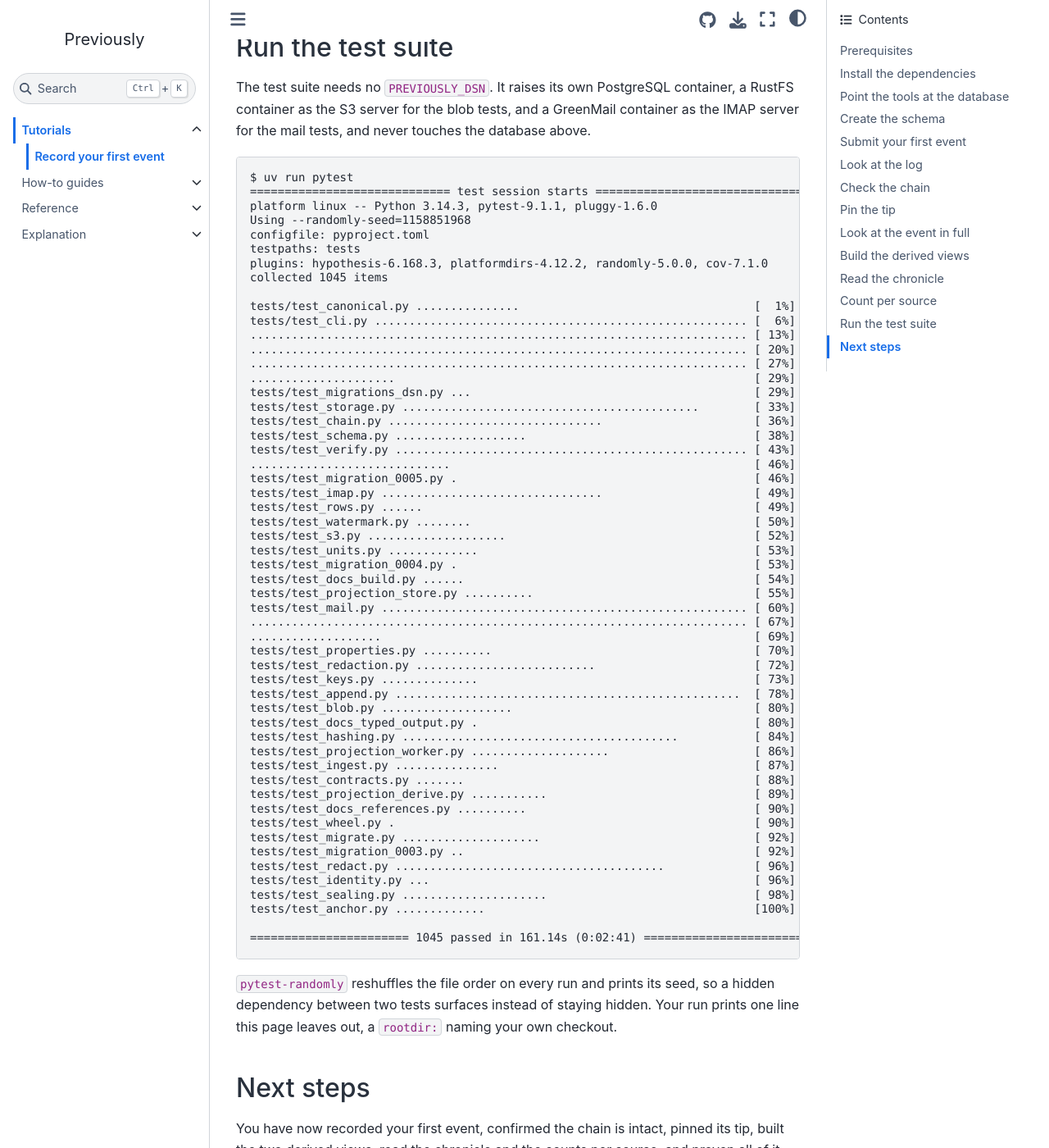
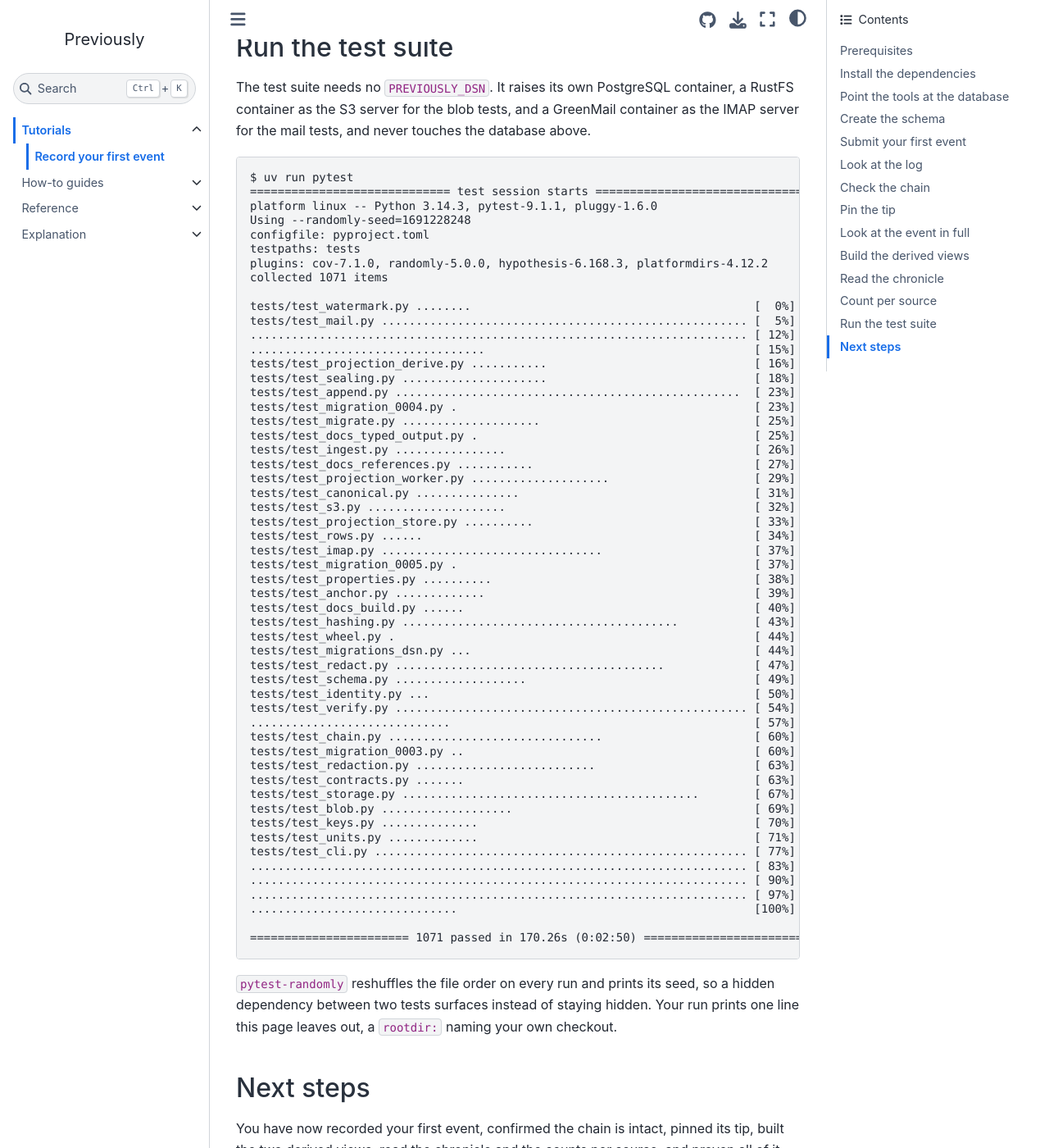
Before and after one commit to jensens/previously, a Sphinx documentation site: the page built from docs/tutorials/record-your-first-event.md, in a window 1280 px wide and 1400 px high, scrolled down 4762 px. Shown: the whole window at 82% size. Built offline with Sphinx 7.4.7 and the Sphinx Book theme 1.1.4, drawn with Linux system fonts in a browser that asks for light colours.

Commit message:
tutorial: retype the test run after the fix wave
The fix wave added 26 tests. Following ruling P-1 of the 2026-10-06
pilot ingest plan, the block was replaced by a placeholder without a
number, the suite run green with `uv run pytest`, and the whole block
typed from that run, the `rootdir:` line left out as the page says:
`1071 passed in 170.26s`. The map quotes the new figure beside the
duration of the suite.

Assisted-By: Claude Opus 5.5 <noreply@anthropic.com>

````diff
--- a/docs/tutorials/record-your-first-event.md
+++ b/docs/tutorials/record-your-first-event.md
@@ -193,57 +193,57 @@ It raises its own PostgreSQL container, a RustFS container as the S3 server for
 $ uv run pytest
 ============================= test session starts ==============================
 platform linux -- Python 3.14.3, pytest-9.1.1, pluggy-1.6.0
-Using --randomly-seed=1158851968
+Using --randomly-seed=1691228248
 configfile: pyproject.toml
 testpaths: tests
-plugins: hypothesis-6.168.3, platformdirs-4.12.2, randomly-5.0.0, cov-7.1.0
-collected 1045 items
+plugins: cov-7.1.0, randomly-5.0.0, hypothesis-6.168.3, platformdirs-4.12.2
+collected 1071 items
 
-tests/test_canonical.py ...............                                  [  1%]
-tests/test_cli.py ...................................................... [  6%]
-........................................................................ [ 13%]
-........................................................................ [ 20%]
-........................................................................ [ 27%]
-.....................                                                    [ 29%]
-tests/test_migrations_dsn.py ...                                         [ 29%]
-tests/test_storage.py ...........................................        [ 33%]
-tests/test_chain.py ...............................                      [ 36%]
-tests/test_schema.py ...................                                 [ 38%]
-tests/test_verify.py ................................................... [ 43%]
-.............................                                            [ 46%]
-tests/test_migration_0005.py .                                           [ 46%]
-tests/test_imap.py ................................                      [ 49%]
-tests/test_rows.py ......                                                [ 49%]
-tests/test_watermark.py ........                                         [ 50%]
-tests/test_s3.py ....................                                    [ 52%]
-tests/test_units.py .............                                        [ 53%]
-tests/test_migration_0004.py .                                           [ 53%]
-tests/test_docs_build.py ......                                          [ 54%]
-tests/test_projection_store.py ..........                                [ 55%]
-tests/test_mail.py ..................................................... [ 60%]
-........................................................................ [ 67%]
-...................                                                      [ 69%]
-tests/test_properties.py ..........                                      [ 70%]
-tests/test_redaction.py ..........................                       [ 72%]
-tests/test_keys.py ..............                                        [ 73%]
-tests/test_append.py ..................................................  [ 78%]
-tests/test_blob.py ...................                                   [ 80%]
-tests/test_docs_typed_output.py .                                        [ 80%]
-tests/test_hashing.py ........................................           [ 84%]
-tests/test_projection_worker.py ....................                     [ 86%]
-tests/test_ingest.py ...............                                     [ 87%]
-tests/test_contracts.py .......                                          [ 88%]
-tests/test_projection_derive.py ...........                              [ 89%]
-tests/test_docs_references.py ..........                                 [ 90%]
-tests/test_wheel.py .                                                    [ 90%]
-tests/test_migrate.py ....................                               [ 92%]
-tests/test_migration_0003.py ..                                          [ 92%]
-tests/test_redact.py .......................................             [ 96%]
-tests/test_identity.py ...                                               [ 96%]
-tests/test_sealing.py .....................                              [ 98%]
-tests/test_anchor.py .............                                       [100%]
+tests/test_watermark.py ........                                         [  0%]
+tests/test_mail.py ..................................................... [  5%]
+........................................................................ [ 12%]
+..................................                                       [ 15%]
+tests/test_projection_derive.py ...........                              [ 16%]
+tests/test_sealing.py .....................                              [ 18%]
+tests/test_append.py ..................................................  [ 23%]
+tests/test_migration_0004.py .                                           [ 23%]
+tests/test_migrate.py ....................                               [ 25%]
+tests/test_docs_typed_output.py .                                        [ 25%]
+tests/test_ingest.py ................                                    [ 26%]
+tests/test_docs_references.py ...........                                [ 27%]
+tests/test_projection_worker.py ....................                     [ 29%]
+tests/test_canonical.py ...............                                  [ 31%]
+tests/test_s3.py ....................                                    [ 32%]
+tests/test_projection_store.py ..........                                [ 33%]
+tests/test_rows.py ......                                                [ 34%]
+tests/test_imap.py ................................                      [ 37%]
+tests/test_migration_0005.py .                                           [ 37%]
+tests/test_properties.py ..........                                      [ 38%]
+tests/test_anchor.py .............                                       [ 39%]
+tests/test_docs_build.py ......                                          [ 40%]
+tests/test_hashing.py ........................................           [ 43%]
+tests/test_wheel.py .                                                    [ 44%]
+tests/test_migrations_dsn.py ...                                         [ 44%]
+tests/test_redact.py .......................................             [ 47%]
+tests/test_schema.py ...................                                 [ 49%]
+tests/test_identity.py ...                                               [ 50%]
+tests/test_verify.py ................................................... [ 54%]
+.............................                                            [ 57%]
+tests/test_chain.py ...............................                      [ 60%]
+tests/test_migration_0003.py ..                                          [ 60%]
+tests/test_redaction.py ..........................                       [ 63%]
+tests/test_contracts.py .......                                          [ 63%]
+tests/test_storage.py ...........................................        [ 67%]
+tests/test_blob.py ...................                                   [ 69%]
+tests/test_keys.py ..............                                        [ 70%]
+tests/test_units.py .............                                        [ 71%]
+tests/test_cli.py ...................................................... [ 77%]
+........................................................................ [ 83%]
+........................................................................ [ 90%]
+........................................................................ [ 97%]
+..............................                                           [100%]
 
-======================= 1045 passed in 161.14s (0:02:41) =======================
+======================= 1071 passed in 170.26s (0:02:50) =======================
 ```
 
 `pytest-randomly` reshuffles the file order on every run and prints its seed, so a hidden dependency between two tests surfaces instead of staying hidden.
````
Also changed, not shown: docs/superpowers/landkarte.md (+2 -1 lines).
